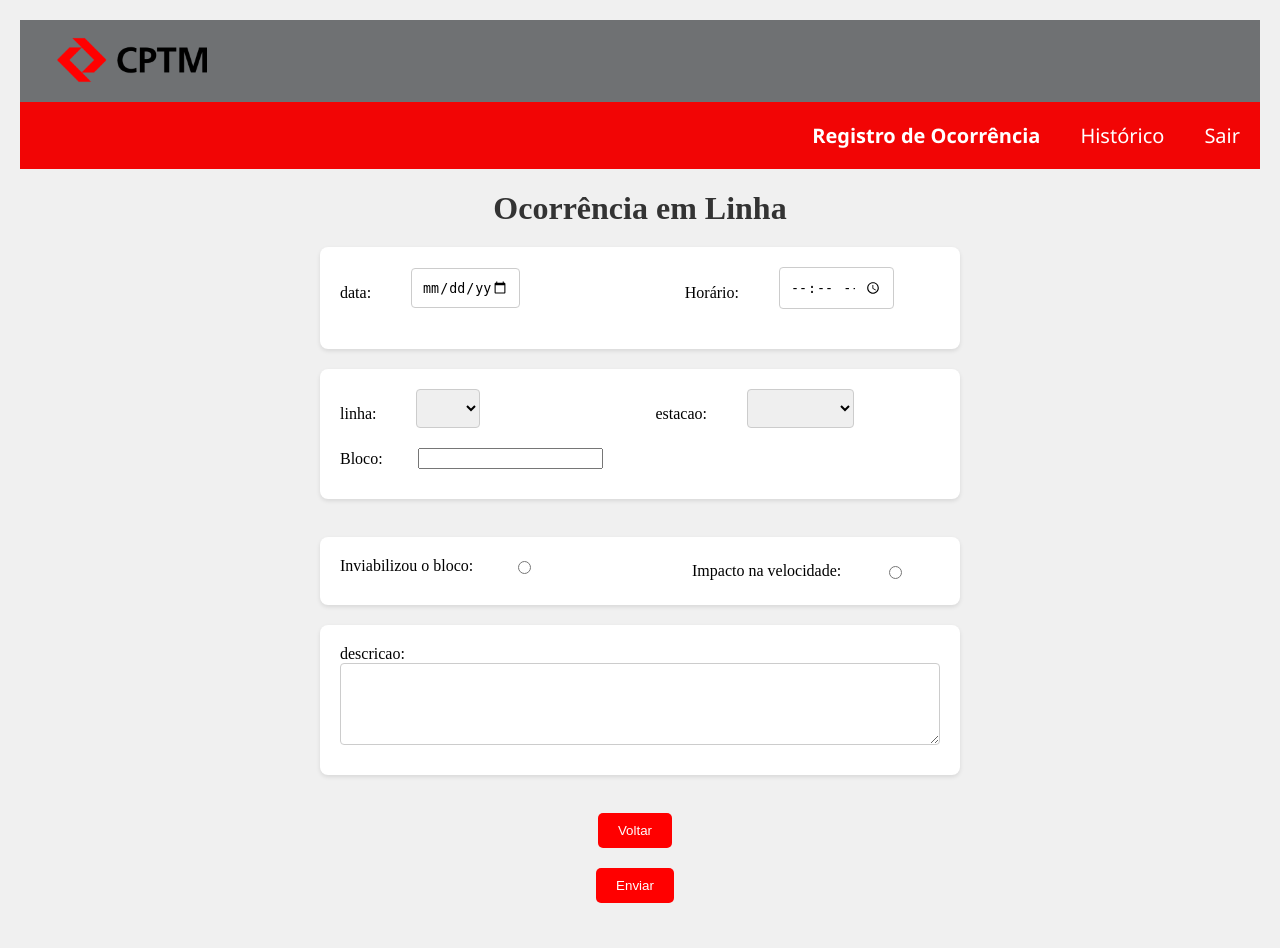
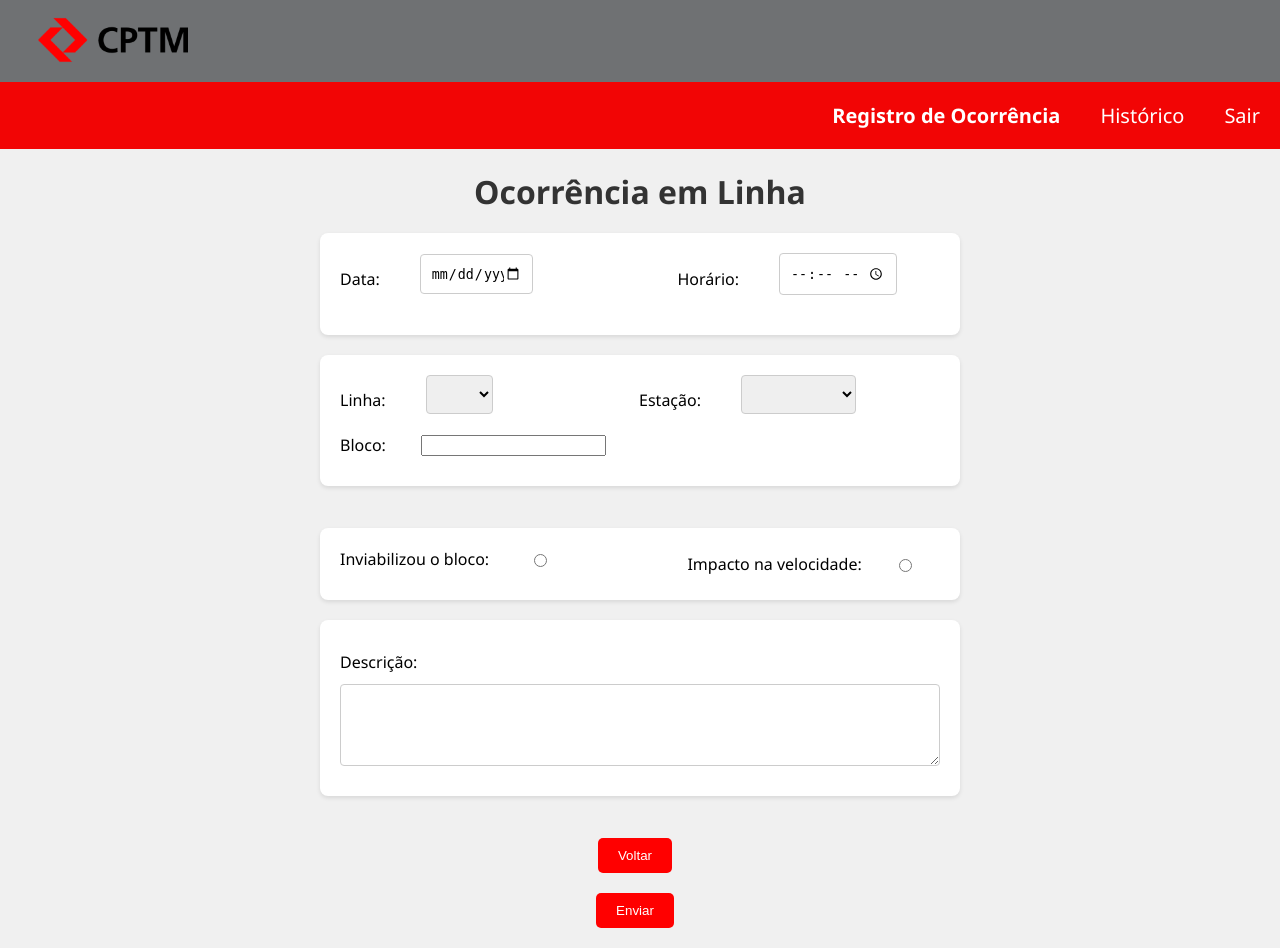
Before and after one commit to stefanom24/IntegracaoCPTM, a web app: file registro-linha.html in a window 1280 px wide. Before the commit the page ends 903 px from the top, so only its background shows below. Run offline with its HTML, style and script files only (its server is not run), Linux system fonts and the light colour scheme.

Commit message:
Correcao de fonte e ortografia

```diff
--- a/registro-linha.html
+++ b/registro-linha.html
@@ -6,7 +6,7 @@
     <link rel="stylesheet" href="static/CSS/header.css">
     <link rel="stylesheet" href="static/CSS/registro-linha.css">
 
-    <title>Registro de ocorrencia - linha</title>
+    <title>Registro de Ocorrência de Linha</title>
 </head>
 
 <header>
@@ -27,7 +27,7 @@
     <form method="GET" >
 <div class="formulario1">
     <div class="input-group">
-        <label for="data">data:</label>
+        <label for="data">Data:</label>
 	    <input type="date" id="date" name="date"></div>
         <div class="input-group">
         <label for="horario"> Horário: </label>
@@ -36,7 +36,7 @@
 </div>
 <div class="formulario2">
     <div class="input-group">
-        <label for="linha">linha:</label>
+        <label for="linha">Linha:</label>
         <select name="linha" id="linha" type="linha" >
             <option value=""></option>
             <option value="linha-7">linha-7</option>
@@ -47,17 +47,17 @@
         </select>
     </div>
     <div class="input-group">
-        <label for="estacao">estacao:</label>
+        <label for="estacao">Estação:</label>
         <select name="estacao" id="estacao" type= "estacao" >
             <option value=""></option>
-            <option value="linha-7">linha-7</option>
-            <option value="linha-10">linha-10</option>
-            <option value="linha-11">linha-11</option>
-            <option value="linha-12">linha-12</option>
-            <option value="linha-13">linha-13</option>
-            <option value="estacao_tatuape">estacao tatuape</option>
-            <option value="estacao_bras">estacao_bras</option>
-            <option value="estacao_eng_goulart">estacao eng. goulart</option>
+            <option value="linha-7">Linha-7</option>
+            <option value="linha-10">Linha-10</option>
+            <option value="linha-11">Linha-11</option>
+            <option value="linha-12">Linha-12</option>
+            <option value="linha-13">Linha-13</option>
+            <option value="estacao_tatuape">Estação Tatuapé</option>
+            <option value="estacao_bras">Estação Brás</option>
+            <option value="estacao_eng_goulart">Estação Eng. Goulart</option>
         </select>
     </div>
     <div class="input-group">
@@ -78,7 +78,7 @@
         <input type="radio" id="Impacto_na_velocidade" name="Impacto_na_velocidade" value="Impacto na velocidade" ><br>
 </div></div>
 <div class="formulario4">
-        <label for="descricao">descricao:</label>
+        <label for="descricao">Descrição:</label><br><br>
         <textarea id="descricao" name="descricao" rows=4 ></textarea>
 </div>
         <br>
--- a/registro-trem.html
+++ b/registro-trem.html
@@ -23,7 +23,7 @@
 </header>
 
 <body>
-<h1>Ocorrência em trem</h1>
+<h1>Ocorrência em Trem</h1>
     <form method="GET">
 <div class="formulario1">
     <div class="input-group">
--- a/static/CSS/registro-linha.css
+++ b/static/CSS/registro-linha.css
@@ -1,13 +1,14 @@
-/* Estilos Gerais */
 body {
-    display: flex; /* Habilita Flexbox */
-    flex-direction: column; /* Organiza os filhos em coluna */
-    align-items: center; /* Centraliza os filhos horizontalmente */
-    justify-content: center; /* Centraliza os filhos verticalmente (se houver espaço) */
-    min-height: 100vh; /* Faz o body ocupar no mínimo a altura total da tela */
+    display: flex;
+    flex-direction: column;
+    align-items: center;
+    justify-content: center;
+    min-height: 100vh;
     margin: 0;
-    padding: 20px; /* Adiciona um pouco de espaço ao redor dos conteúdos para evitar que toquem as bordas da tela */
-    background-color: #f0f0f0; /* Apenas para manter o fundo como no exemplo anterior */
+    padding: 0;
+    background-color: #f0f0f0;
+    font-family: 'Segoe UI', Tahoma, Geneva, Verdana, sans-serif;
+
 }
 
 h1 {
```
Also changed, not shown: static/CSS/registro-trem.css (+2 -18 lines).
